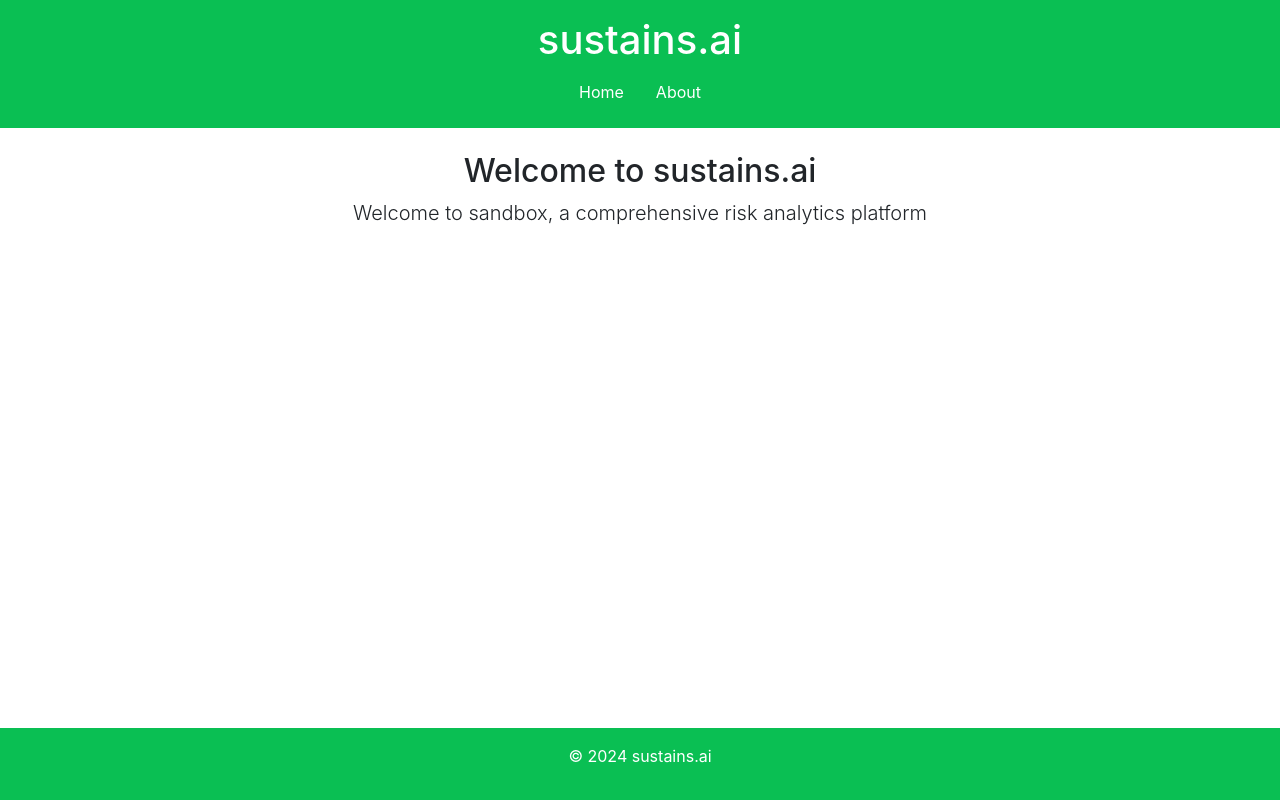
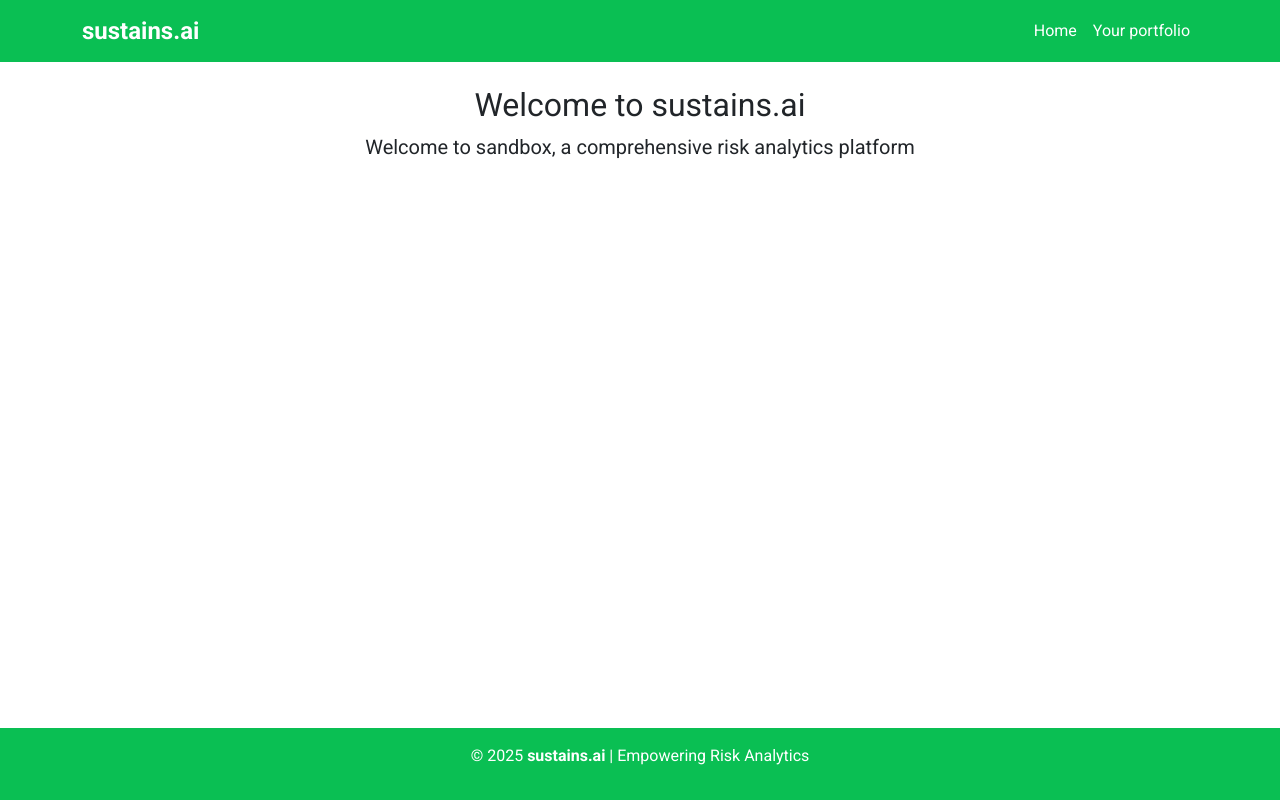
Before and after one commit to sustains-ai/django_stock, a Django app: template sandbox_2/portfolio/templates/portfolio/index.html in a window 1280 px wide. Run offline with Django 5.2, Linux system fonts and the light colour scheme; the template is opened without the code that fills it, so the values that code supplies are empty; some libraries are stand-ins or nearby versions.

Commit message:
Skeleton is improved

```diff
--- a/sandbox_2/portfolio/static/css/style.css
+++ b/sandbox_2/portfolio/static/css/style.css
@@ -1,23 +1,16 @@
 
+<style>
+    .navbar-custom {
+        background-color: #0ABF53; /* Your desired green color */
+        color: #ffffff; /* Optional: text color */
+    }
 
-/* Custom header background and text color */
-.custom-header {
-    background-color: #0ABF53; /* Vibrant green */
-    color: #FFFFFF; /* White text */
-}
+    .navbar-custom .nav-link {
+        color: #ffffff; /* Ensure the link text is visible */
+    }
 
-/* Custom footer background and text color */
-.custom-footer {
-    background-color: #0ABF53; /* Vibrant green */
-    color: #FFFFFF; /* White text */
-}
-
-/* Custom link color */
-.custom-link {
-    color: #FFFFFF; /* White text */
-    text-decoration: none; /* Remove underline */
-}
-
-.custom-link:hover {
-    color: #E0E0E0; /* Light gray on hover */
-}
+    .navbar-custom .nav-link:hover {
+        text-decoration: underline;
+        color: #d4d4d4; /* Optional: hover color */
+    }
+</style>
--- a/sandbox_2/portfolio/templates/portfolio/base.html
+++ b/sandbox_2/portfolio/templates/portfolio/base.html
@@ -5,48 +5,73 @@
     <meta charset="UTF-8">
     <meta name="viewport" content="width=device-width, initial-scale=1.0">
     <title>{% block title %}sustains.ai{% endblock %}</title>
-    <link href="https://stackpath.bootstrapcdn.com/bootstrap/4.5.2/css/bootstrap.min.css" rel="stylesheet">
+    <link href="https://cdn.jsdelivr.net/npm/bootstrap@5.3.0-alpha3/dist/css/bootstrap.min.css" rel="stylesheet">
     <link href="https://fonts.googleapis.com/css2?family=Roboto:wght@400;700&display=swap" rel="stylesheet">
     <link rel="stylesheet" href="{% static 'css/style.css' %}">
     <link rel="icon" href="{% static 'favicon.ico' %}" type="image/x-icon">
-    <script src="https://cdn.jsdelivr.net/npm/chart.js"></script>
-    <script src="https://code.jquery.com/jquery-3.5.1.slim.min.js"></script>
-    <script src="https://cdn.jsdelivr.net/npm/@popperjs/core@2.9.2/dist/umd/popper.min.js"></script>
-    <script src="https://stackpath.bootstrapcdn.com/bootstrap/4.5.2/js/bootstrap.min.js"></script>
     <style>
-        /* Ensure the body takes up the full viewport height */
+        /* Custom Styles */
         body {
             display: flex;
             flex-direction: column;
             min-height: 100vh;
             margin: 0;
+            font-family: 'Roboto', sans-serif;
         }
         main.container {
-            flex: 1; /* Take up remaining space */
+            flex: 1;
         }
         footer {
-            margin-top: auto; /* Push the footer to the bottom */
+            margin-top: auto;
+            background-color: #0ABF53;
+            color: #fff;
+        }
+        .navbar-custom {
+            background-color: #0ABF53; /* Navbar background color */
+            color: #ffffff;
+        }
+        .navbar-custom .nav-link {
+            color: #ffffff !important; /* Ensure link text color */
+        }
+        .navbar-custom .nav-link:hover {
+            text-decoration: underline;
+            color: #d4d4d4 !important; /* Link hover color */
+        }
+        .navbar-brand {
+            font-weight: bold;
+            font-size: 1.5rem;
         }
     </style>
 </head>
 <body>
-    <header class="custom-header text-white text-center py-3 mb-4">
-        <h1>sustains.ai</h1>
-        <nav>
-            <ul class="nav justify-content-center">
-                <li class="nav-item"><a class="nav-link text-white" href="{% url 'index' %}">Home</a></li>
-                <li class="nav-item"><a class="nav-link text-white" href="{% url 'about' %}">About</a></li>
-            </ul>
-        </nav>
-    </header>
-    <main class="container">
+    <!-- Navbar -->
+    <nav class="navbar navbar-expand-lg navbar-dark navbar-custom">
+        <div class="container">
+            <a class="navbar-brand" href="{% url 'index' %}">sustains.ai</a>
+            <button class="navbar-toggler" type="button" data-bs-toggle="collapse" data-bs-target="#navbarNav" aria-controls="navbarNav" aria-expanded="false" aria-label="Toggle navigation">
+                <span class="navbar-toggler-icon"></span>
+            </button>
+            <div class="collapse navbar-collapse" id="navbarNav">
+                <ul class="navbar-nav ms-auto">
+                    <li class="nav-item"><a class="nav-link" href="{% url 'index' %}">Home</a></li>
+                    <li class="nav-item"><a class="nav-link" href="{% url 'portfolio_list' %}">Your portfolio</a></li>
+<!--                    <li class="nav-item"><a class="nav-link" href="{% url 'add_portfolio' %}">Add Portfolio</a></li>-->
+<!--                    <li class="nav-item"><a class="nav-link" href="{% url 'add_stock' %}">Add Stock</a></li>-->
+                </ul>
+            </div>
+        </div>
+    </nav>
+
+    <!-- Main Content -->
+    <main class="container py-4">
         {% block content %}{% endblock %}
     </main>
-    <footer class="custom-footer text-white text-center py-3 mt-4">
-        <p>&copy; 2024 sustains.ai</p>
+
+    <!-- Footer -->
+    <footer class="text-center py-3">
+        <p>&copy; 2025 <strong>sustains.ai</strong> | Empowering Risk Analytics</p>
     </footer>
-    <script src="https://code.jquery.com/jquery-3.5.1.slim.min.js"></script>
-    <script src="https://cdn.jsdelivr.net/npm/@popperjs/core@2.9.2/dist/umd/popper.min.js"></script>
-    <script src="https://stackpath.bootstrapcdn.com/bootstrap/4.5.2/js/bootstrap.min.js"></script>
+
+    <script src="https://cdn.jsdelivr.net/npm/bootstrap@5.3.0-alpha3/dist/js/bootstrap.bundle.min.js"></script>
 </body>
 </html>
--- a/sandbox_2/portfolio/templates/portfolio/index.html
+++ b/sandbox_2/portfolio/templates/portfolio/index.html
@@ -1,4 +1,4 @@
-{% extends 'base.html' %}
+{% extends 'portfolio/base.html' %}
 
 {% block title %}Home{% endblock %}
 
--- a/sandbox_2/portfolio/urls.py
+++ b/sandbox_2/portfolio/urls.py
@@ -2,7 +2,9 @@ from django.urls import path
 from . import views
 
 urlpatterns = [
-    path('', views.portfolio_list, name='portfolio_list'),
+    path('', views.index, name='index'),
+    # path('about/', views.about, name='about'),
+    path('portfolio_list/', views.portfolio_list, name='portfolio_list'),
     path('add_portfolio/', views.add_portfolio, name='add_portfolio'),
     path('add_stock/', views.add_stock, name='add_stock'),
     path('analyze/<int:portfolio_id>/', views.analyze_portfolio, name='analyze_portfolio'),
--- a/sandbox_2/portfolio/views.py
+++ b/sandbox_2/portfolio/views.py
@@ -5,6 +5,11 @@ import yfinance as yf
 import riskfolio as rp
 from django.contrib.auth.decorators import login_required
 from django.shortcuts import get_object_or_404
+
+def index(request):
+    return render(request, 'portfolio/index.html')
+
+
 
 def portfolio_list(request):
     portfolios = Portfolio.objects.filter(fund_manager__user=request.user)
```
Also changed, not shown: sandbox_2/portfolio/templates/portfolio/portfolio_list.html (+54 -11 lines), sandbox_2/db.sqlite3.
